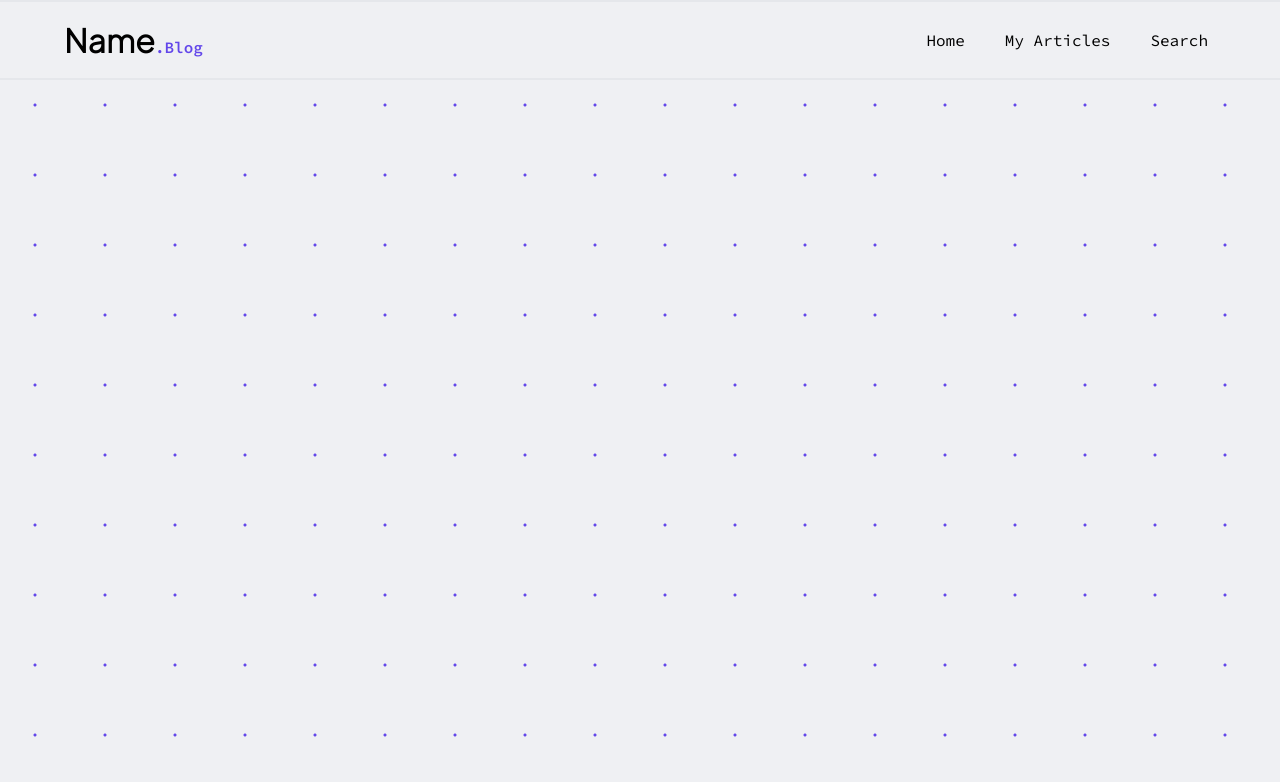
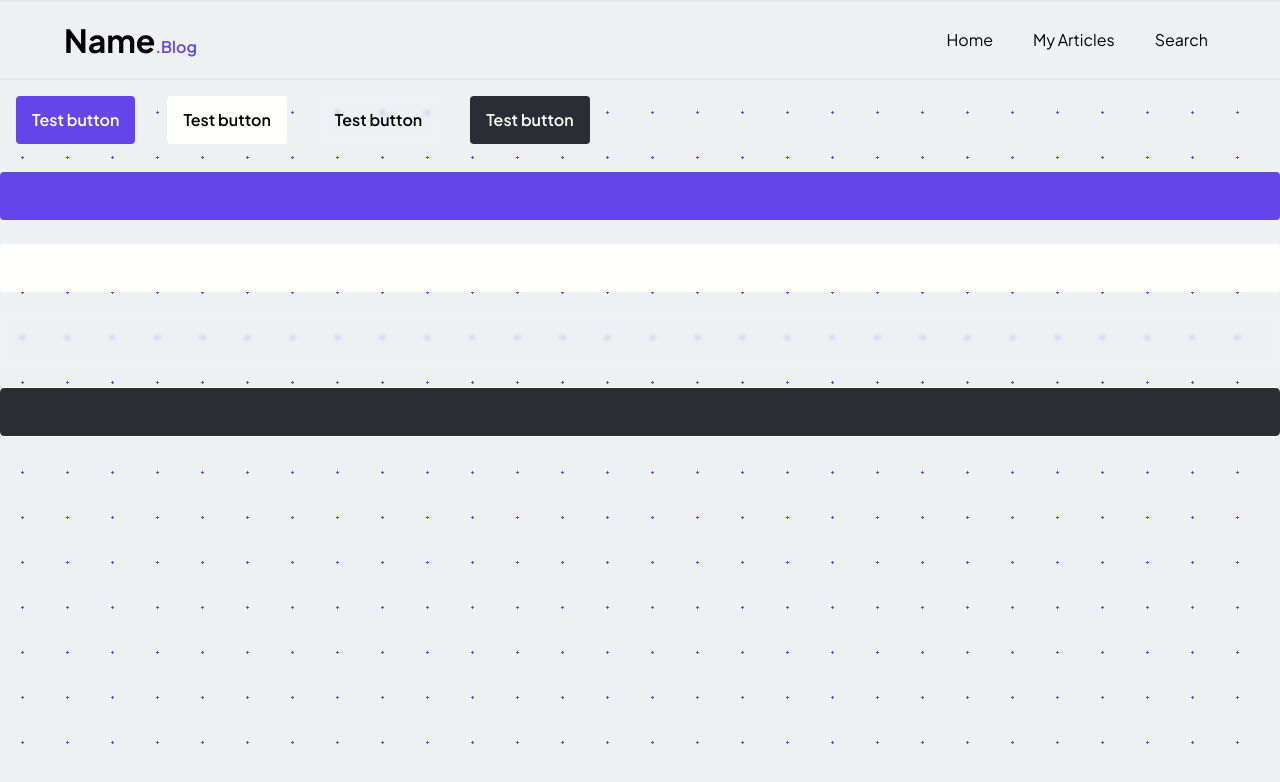
Before and after one commit to DunderMifflinTech/react_blogs, a React (Create React App) app: page /p in a window 1280 px wide. Shown: the top 782 px of the page. Built offline with nearby package versions, Linux system fonts and the light colour scheme.

Commit message:
added basic components

```diff
--- a/public/index.html
+++ b/public/index.html
@@ -1,26 +1,21 @@
 <!DOCTYPE html>
 <html lang="en">
 <head>
-    <meta charset="utf-8" />
-    <link rel="icon" href="%PUBLIC_URL%/favicon.ico" />
-    <meta name="viewport" content="width=device-width, initial-scale=1" />
-    <meta name="theme-color" content="#000000" />
-    <meta name="Blogs" content="Blogs site for engineering related blogs" />
-    <link rel="apple-touch-icon" href="%PUBLIC_URL%/logo192.png" />
-    <link rel="preconnect" href="https://fonts.googleapis.com" />
-    <link rel="preconnect" href="https://fonts.gstatic.com" crossorigin />
-    <link
-      href="https://fonts.googleapis.com/css2?family=Source+Code+Pro:ital,wght@0,300;0,400;0,500;0,600;0,700;0,800;0,900;1,300;1,700;1,800;1,900&display=swap"
-      rel="stylesheet"
-    />
+    <meta charset="utf-8"/>
+    <link rel="icon" href="%PUBLIC_URL%/favicon.ico"/>
+    <meta name="viewport" content="width=device-width, initial-scale=1"/>
+    <meta name="theme-color" content="#000000"/>
+    <meta name="Blogs" content="Blogs site for engineering related blogs"/>
+    <link rel="apple-touch-icon" href="%PUBLIC_URL%/logo192.png"/>
     <link rel="preconnect" href="https://fonts.googleapis.com">
     <link rel="preconnect" href="https://fonts.gstatic.com" crossorigin>
-    <link href="https://fonts.googleapis.com/css2?family=Plus+Jakarta+Sans:wght@300&display=swap" rel="stylesheet">
+    <link href="https://fonts.googleapis.com/css2?family=Plus+Jakarta+Sans:wght@200;300;400;500;600;700;800&display=swap"
+          rel="stylesheet">
     <!--
       manifest.json provides metadata used when your web app is installed on a
       user's mobile device or desktop. See https://developers.google.com/web/fundamentals/web-app-manifest/
     -->
-    <link rel="manifest" href="%PUBLIC_URL%/manifest.json" />
+    <link rel="manifest" href="%PUBLIC_URL%/manifest.json"/>
     <!--
       Notice the use of %PUBLIC_URL% in the tags above.
       It will be replaced with the URL of the `public` folder during the build.
--- a/src/App.js
+++ b/src/App.js
@@ -2,14 +2,17 @@ import React from 'react';
 import './index.css';
 import { Routes, Route } from 'react-router-dom';
 import Navbar from './components/navbar/Navbar';
+import Home from './pages/home/Home';
+import Playground from './pages/Playground/Playground';
 
 function App() {
   return (
     <>
       <Navbar />
       <Routes>
-        <Route path="/" element={<button />} />
-
+        <Route path="/" element={<Home />} />
+        <Route path="/p" element={<Playground />} />
+        <Route path="/home" element={<Home />} />
       </Routes>
     </>
   );
--- /dev/null
+++ b/src/components/BaseButton/BaseButton.js
@@ -0,0 +1,30 @@
+import React from 'react';
+import {
+  BLACK_THEME_COMMON_CLASSES,
+  GHOST_THEME_COMMON_CLASSES,
+  SOLID_THEME_COMMON_CLASSES,
+  WHITE_THEME_COMMON_CLASSES,
+} from '../../constants/baseComponentsClasses';
+
+function BaseButton({ children, variant, className, ...restProps }) {
+  function getClasses() {
+    if (variant === 'solid')
+      return SOLID_THEME_COMMON_CLASSES + ' hover:outline-[white]';
+    if (variant === 'ghost')
+      return GHOST_THEME_COMMON_CLASSES + ' hover:outline-transparent';
+    if (variant === 'black')
+      return BLACK_THEME_COMMON_CLASSES + ' hover:outline-white';
+    return WHITE_THEME_COMMON_CLASSES + ' hover:outline-black';
+  }
+
+  return (
+    <button
+      className={`${getClasses()} active:scale-95 ${className}`}
+      {...restProps}
+    >
+      {children}
+    </button>
+  );
+}
+
+export default BaseButton;
--- /dev/null
+++ b/src/components/BaseInput/BaseInput.js
@@ -0,0 +1,31 @@
+import React from 'react';
+import {
+  BLACK_THEME_COMMON_CLASSES,
+  GHOST_THEME_COMMON_CLASSES,
+  SOLID_THEME_COMMON_CLASSES,
+  WHITE_THEME_COMMON_CLASSES,
+} from '../../constants/baseComponentsClasses';
+
+function BaseInput({ variant, className, label, props }) {
+  function getClasses() {
+    if (variant === 'solid')
+      return SOLID_THEME_COMMON_CLASSES + ' outline-[#6246EA]';
+    if (variant === 'ghost')
+      return GHOST_THEME_COMMON_CLASSES + ' outline-transparent';
+    if (variant === 'black')
+      return BLACK_THEME_COMMON_CLASSES + ' outline-white';
+    return WHITE_THEME_COMMON_CLASSES + ' outline-black';
+  }
+
+  return (
+    <span className="flex flex-col">
+      {!!label && <label>{label}</label>}
+      <input
+        className={`${getClasses()} focus:outline-black ${className}`}
+        {...props}
+      />
+    </span>
+  );
+}
+
+export default BaseInput;
--- a/src/components/navbar/Navbar.js
+++ b/src/components/navbar/Navbar.js
@@ -7,7 +7,9 @@ function Navbar() {
     <div>
       <nav className="navbar w-full h-20 border-y-2 flex justify-between items-center">
         <ul className="cursor-pointer flex">
-          <li className=" user-name font-bold list-none">Name</li>
+          <NavLink to="/">
+            <li className=" user-name font-bold list-none">Name</li>
+          </NavLink>
           <li className="user-name-blog list-none co">.Blog</li>
         </ul>
         <ul className="flex justify-end pr-8">
--- /dev/null
+++ b/src/constants/baseComponentsClasses.js
@@ -0,0 +1,8 @@
+export const GHOST_THEME_COMMON_CLASSES =
+  'h-[48px] outline-1 outline-transparent backdrop-blur-[2px] outline-double bg-transparent border-none px-4 rounded hover:bg-[rgba(255,255,255,0.4)] transition-all font-semibold hover:shadow-sm';
+export const WHITE_THEME_COMMON_CLASSES =
+  'h-[48px] outline-1 outline-transparent outline-double bg-[#FFFFFE] border-none px-4 rounded hover:bg-gray-50 transition-all font-semibold hover:shadow-sm';
+export const SOLID_THEME_COMMON_CLASSES =
+  'h-[48px] outline-1 outline-transparent outline-double bg-[#6246EA] text-white hover:bg-[#6246EA] border-none px-4 rounded hover:bg-gray-50 transition-all font-semibold hover:shadow-sm';
+export const BLACK_THEME_COMMON_CLASSES =
+  'h-[48px] outline-1 outline-transparent outline-double bg-[#2B2C34] text-white hover:bg-[#2B2C34] border-none px-4 rounded hover:bg-gray-50 transition-all font-semibold hover:shadow-sm';
--- a/src/index.css
+++ b/src/index.css
@@ -3,16 +3,16 @@
 @tailwind utilities;
 
 * {
-  box-sizing: border-box;
-  margin: 0;
-  padding: 0;
+    box-sizing: border-box;
+    margin: 0;
+    padding: 0;
 }
 
 body {
-  font-family: 'Source Code Pro', monospace;
-  background: #eff0f3;
-  background-image: radial-gradient(#6246ea 2%, transparent 4%);
-  background-size: 70px 70px;
-  background-position: 0 0, 30px 30px;
-  background-repeat: repeat;
+    font-family: 'Plus Jakarta Sans', sans-serif;
+    background-color: #eff0f3;
+    background-image: radial-gradient(#6246ea 4%, transparent 4%);
+    background-size: 45px 45px;
+    background-position: 0 0, 30px 30px;
+    background-repeat: repeat;
 }
--- /dev/null
+++ b/src/pages/Playground/Playground.js
@@ -0,0 +1,48 @@
+import React from 'react';
+import BaseInput from '../../components/BaseInput/BaseInput';
+import BaseButton from '../../components/BaseButton/BaseButton';
+
+function Playground() {
+  return (
+    <div>
+      <BaseButton className="m-4" variant="solid">
+        Test button
+      </BaseButton>
+      <BaseButton className="m-4" variant="white">
+        Test button
+      </BaseButton>
+      <BaseButton className="m-4" variant="ghost">
+        Test button
+      </BaseButton>
+      <BaseButton className="m-4" variant="black">
+        Test button
+      </BaseButton>
+      <BaseInput
+        label=""
+        variant="solid"
+        className="my-3"
+        placeholder="input"
+      />
+      <BaseInput
+        label=""
+        variant="white"
+        className="my-3"
+        placeholder="input"
+      />
+      <BaseInput
+        label=""
+        variant="ghost"
+        className="my-3"
+        placeholder="input"
+      />
+      <BaseInput
+        label=""
+        variant="black"
+        className="my-3"
+        placeholder="input"
+      />
+    </div>
+  );
+}
+
+export default Playground;
--- /dev/null
+++ b/src/pages/home/Home.js
@@ -0,0 +1,7 @@
+import React from 'react';
+
+function Home() {
+  return (<div>home</div>);
+}
+
+export default Home;
```
Also changed, not shown: src/components/home/Home.js (deleted). Lines whose indentation alone changed are shown as unchanged.
